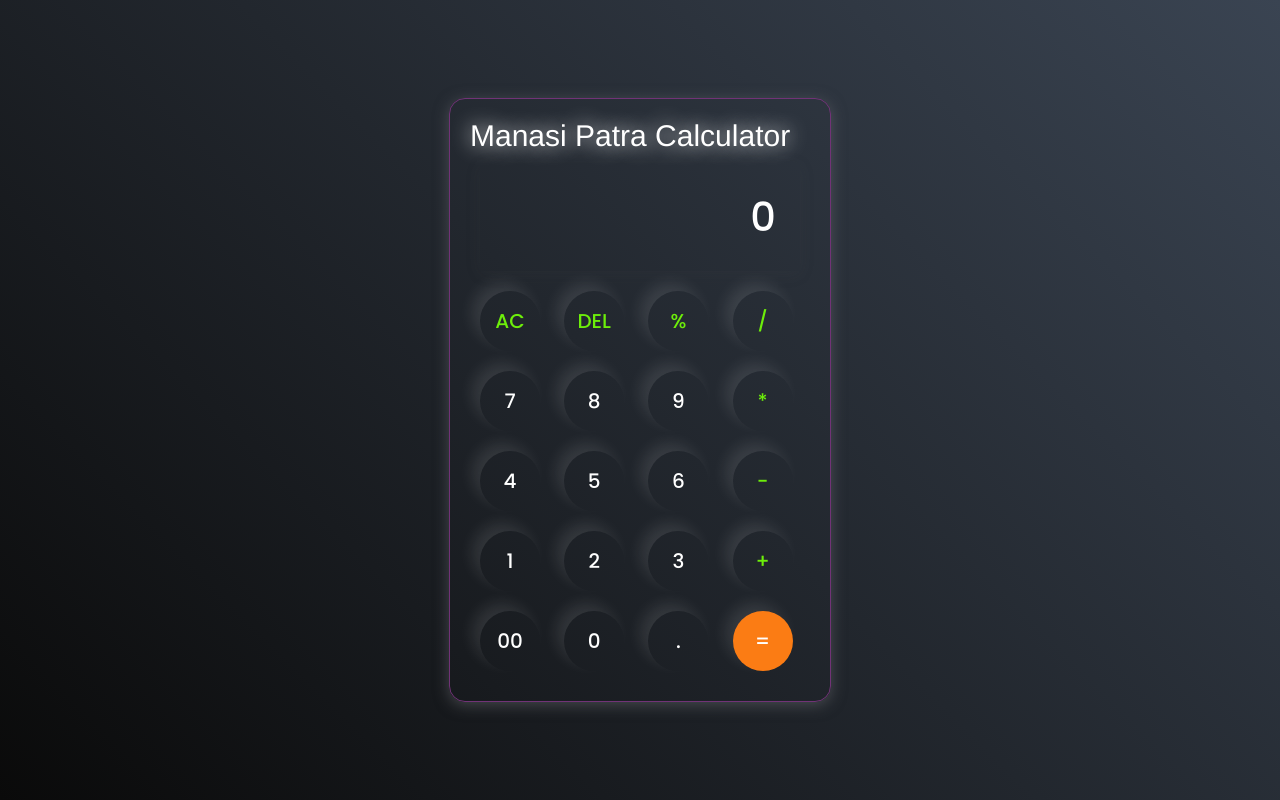
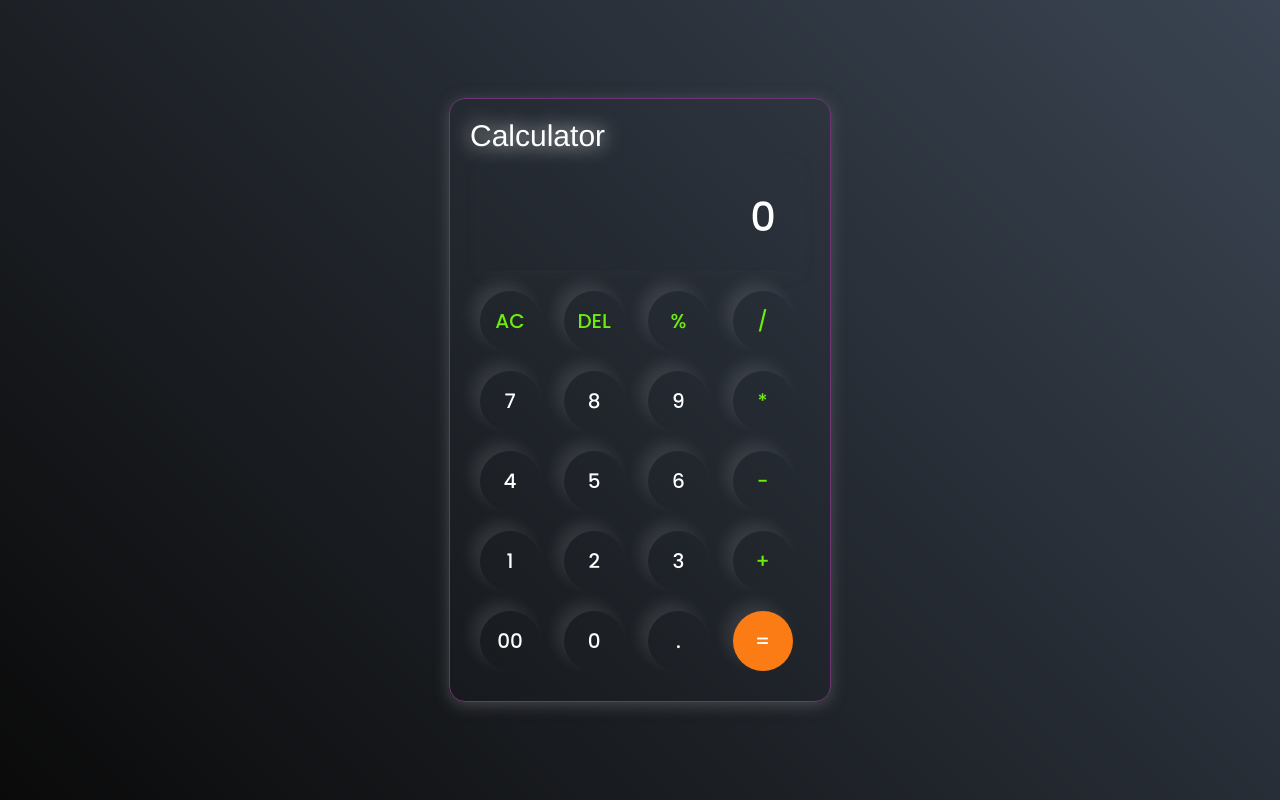
Before and after one commit to Pabitrapatra369/CalculatorProject, a plain HTML site: page index.html in a window 1280 px wide. Drawn offline with Linux system fonts and the light colour scheme.

Commit message:
Update index.html

```diff
--- a/index.html
+++ b/index.html
@@ -8,7 +8,7 @@
 </head>
 <body>
     <div class="calculator">
-    <p>Manasi Patra Calculator</p>
+    <p> Calculator</p>
 
         <input type="text" placeholder="0" id="inputbox">
         <div>
```
